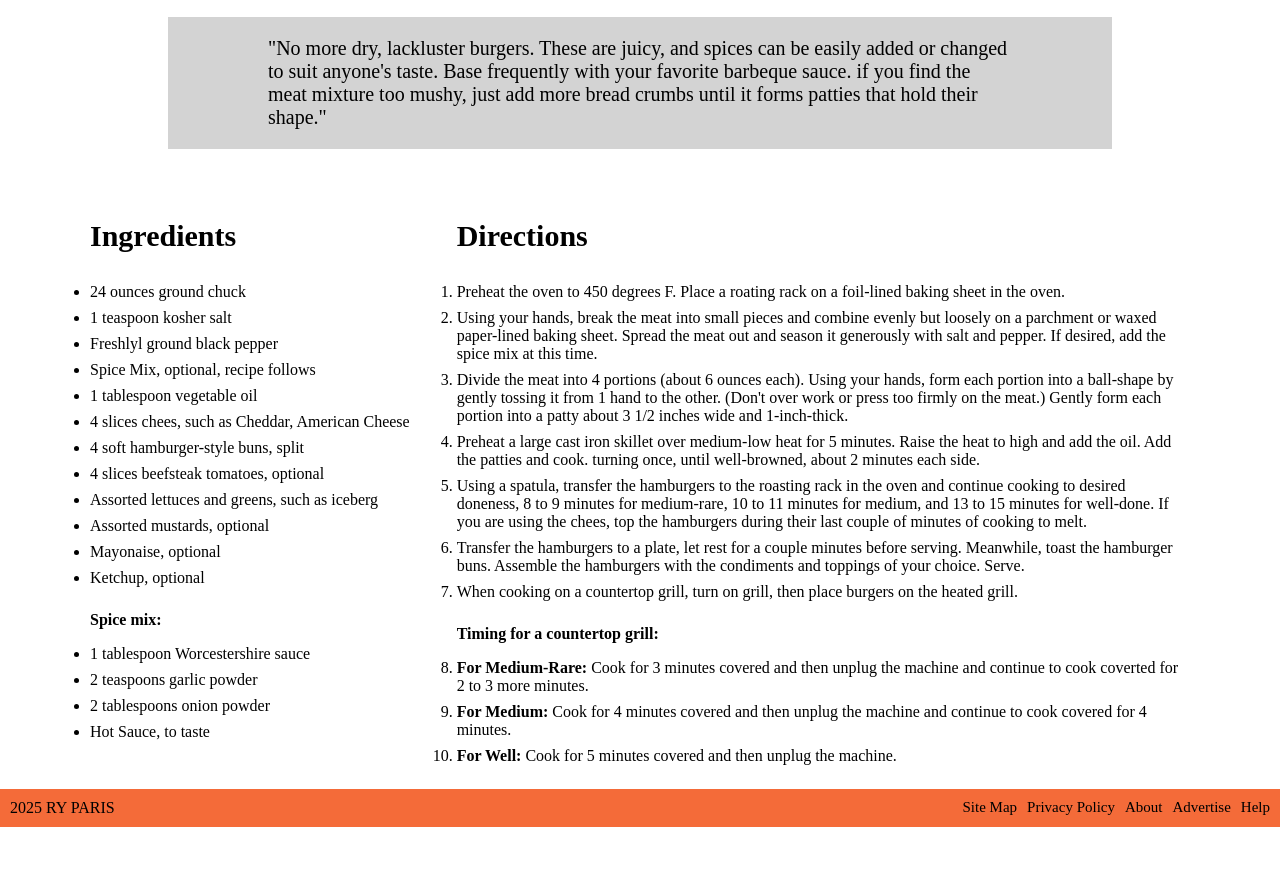
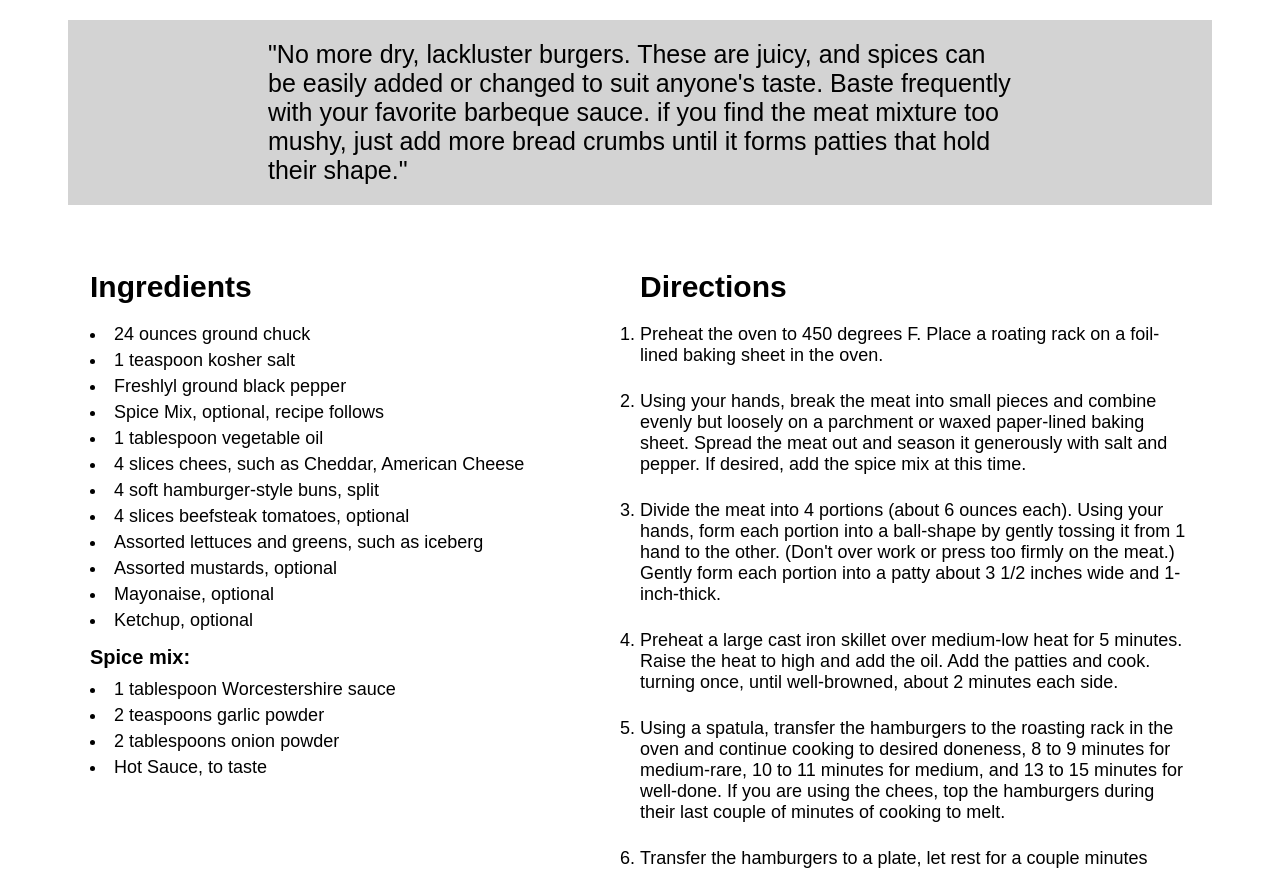
Before and after one commit to LordMamoo/RY-Paris, a plain HTML site: page recipe.html in a window 1280 px wide. Shown: the part 761-1632 px from the top of the page. Before the commit the page ends 1588 px from the top, so only its background shows below. Drawn offline with Linux system fonts and the light colour scheme.

Commit message:
added fonts to css

```diff
--- a/CSS/bengal.css
+++ b/CSS/bengal.css
@@ -52,6 +52,7 @@ a:hover {
     width: 35%;
     border-radius: 10px;
     background-color: white;
+    font-family: 'Franklin Gothic Medium', 'Arial Narrow', Arial, sans-serif;
 }
 
 .details {
@@ -60,6 +61,7 @@ a:hover {
     justify-content: space-between;
     padding: 0 20px 15px;
     background-color: lightgray;
+    font-family: Arial, Helvetica, sans-serif;
 }
 
 .details h3 {
@@ -83,6 +85,7 @@ a:hover {
     flex-direction: column;
     align-items: center;
     padding: 20px;
+    font-family: Arial, Helvetica, sans-serif;
 }
 
 .description h2 {
@@ -112,8 +115,8 @@ a:hover {
 }
 
 .description p {
-    font-size: 20px;
-    padding: 20px 100px;
+    font-size: 25px;
+    padding: 20px 200px;
     background-color: lightgray;
     width: 60%;
 }
@@ -123,26 +126,40 @@ a:hover {
     justify-content: space-between;
     margin: 0 90px;
     max-width: 100%;
+    font-family: Arial, Helvetica, sans-serif;
 }
 
 .recipe h3 {
     font-size: 30px;
+    margin: 20px 0;
 }
 
-.recipe ul, ol {
+.recipe ol {
     padding: 0;
+    margin: 0;
 }
 
 .ingredients {
     width: 50%;
 }
 
-.instructions {
-    width: 100%;
+.ingredients li {
+    padding-bottom: 5px;
+    font-size: 18px;
 }
 
-li {
-    padding-bottom: 8px;
+h4 {
+    font-size: 20px;
+    margin: 10px 0;
+}
+
+.instructions {
+    width: 50%;
+}
+
+.instructions li {
+    font-size: 18px;
+    padding-bottom: 25px;
 }
 
 footer {
--- a/CSS/style.css
+++ b/CSS/style.css
@@ -52,6 +52,8 @@ a:hover {
     width: 35%;
     border-radius: 10px;
     background-color: white;
+    font-family: 'Franklin Gothic Medium', 'Arial Narrow', Arial, sans-serif;
+
 }
 
 .everyday {
@@ -60,6 +62,7 @@ a:hover {
     align-items: center;
     padding: 0 50px 20px 50px;
     max-height: 100%;
+    font-family: Arial, Helvetica, sans-serif;
 }
 
 .everyday-txt {
@@ -101,6 +104,7 @@ a:hover {
     padding: 0 50px 10px;
     background-color: lightgrey;
     max-height: 100%;
+    font-family: Arial, Helvetica, sans-serif;
 }
 
 .healthy-images {
@@ -139,7 +143,7 @@ a:hover {
     flex-direction: column;
     align-items: center;
     padding: 0 20px;
-    max-height: 100%;
+    max-height: 100%;    font-family: Arial, Helvetica, sans-serif;
 }
 
 .location-images {
--- a/recipe.html
+++ b/recipe.html
@@ -1,5 +1,5 @@
 <!DOCTYPE html>
-<html>
+<html lang="en">
     <head>
         <title>Bengal Burger</title>
         <link rel="stylesheet" href="CSS/bengal.css">
@@ -54,12 +54,11 @@
                     <button>Save Recipe</button>
                     <span></span>
                 </div>
-                <p>"No more dry, lackluster burgers. These are juicy, and spices can be easily added or changed to suit anyone's taste. Base frequently with your favorite barbeque sauce. if you find the meat mixture too mushy, just add more bread crumbs until it forms patties that hold their shape."</p>
+                <p>"No more dry, lackluster burgers. These are juicy, and spices can be easily added or changed to suit anyone's taste. Baste frequently with your favorite barbeque sauce. if you find the meat mixture too mushy, just add more bread crumbs until it forms patties that hold their shape."</p>
             </div>
             <div class="recipe">
                 <div class="ingredients">
                     <h3>Ingredients</h3>
-                    <ul>
                         <li>24 ounces ground chuck</li>
                         <li>1 teaspoon kosher salt</li>
                         <li>Freshlyl ground black pepper</li>
@@ -72,12 +71,11 @@
                         <li>Assorted mustards, optional</li>
                         <li>Mayonaise, optional</li>
                         <li>Ketchup, optional</li>
-                        <p><strong>Spice mix:</strong></p>
+                    <h4><b>Spice mix:</b></h4>
                         <li>1 tablespoon Worcestershire sauce</li>
                         <li>2 teaspoons garlic powder</li>
                         <li>2 tablespoons onion powder</li>
                         <li>Hot Sauce, to taste</li>
-                    </ul>
                 </div>
                 <div class="instructions">
                     <h3>Directions</h3>
@@ -89,10 +87,10 @@
                         <li>Using a spatula, transfer the hamburgers to the roasting rack in the oven and continue cooking to desired doneness, 8 to 9 minutes for medium-rare, 10 to 11 minutes for medium, and 13 to 15 minutes for well-done. If you are using the chees, top the hamburgers during their last couple of minutes of cooking to melt.</li>
                         <li>Transfer the hamburgers to a plate, let rest for a couple minutes before serving. Meanwhile, toast the hamburger buns. Assemble the hamburgers with the condiments and toppings of your choice. Serve.</li>
                         <li>When cooking on a countertop grill, turn on grill, then place burgers on the heated grill.</li>
-                        <p><strong>Timing for a countertop grill:</strong></p>
-                        <li><strong>For Medium-Rare:</strong> Cook for 3 minutes covered and then unplug the machine and continue to cook coverted for 2 to 3 more minutes.</li>
-                        <li><strong>For Medium:</strong> Cook for 4 minutes covered and then unplug the machine and continue to cook covered for 4 minutes.</li>
-                        <li><strong>For Well:</strong> Cook for 5 minutes covered and then unplug the machine.</li>
+                        <h4><b>Timing for a countertop grill:</b></h4>
+                        <li><b>For Medium-Rare:</b> Cook for 3 minutes covered and then unplug the machine and continue to cook coverted for 2 to 3 more minutes.</li>
+                        <li><b>For Medium:</b> Cook for 4 minutes covered and then unplug the machine and continue to cook covered for 4 minutes.</li>
+                        <li><b>For Well Done:</b> Cook for 5 minutes covered and then unplug the machine.</li>
                     </ol>
                 </div>
             </div>
```
Also changed, not shown: index.html (+1 -1 lines).
